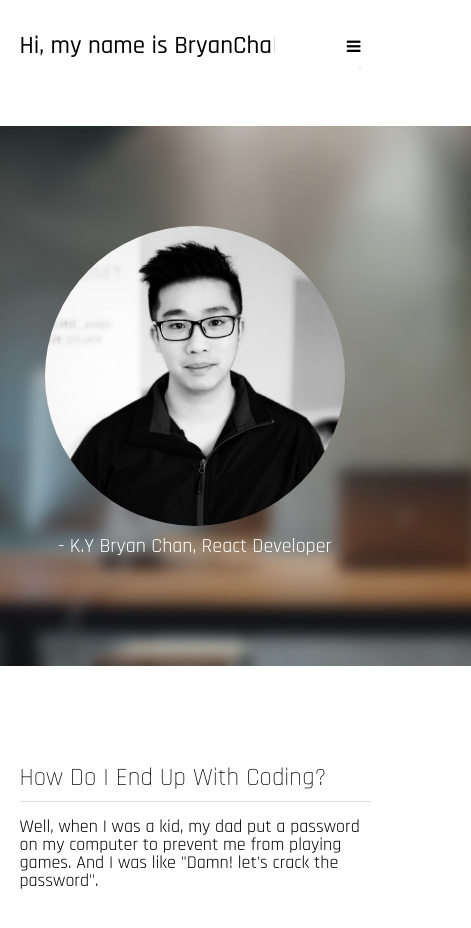
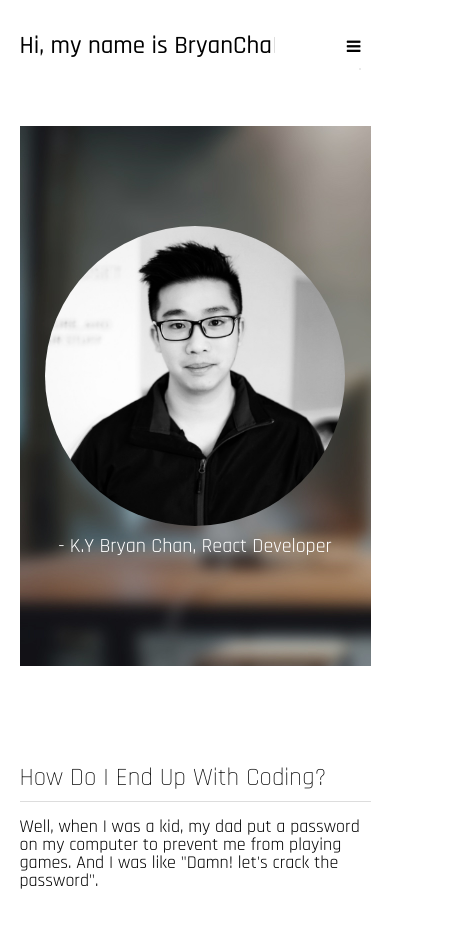
Before and after one commit to ckybryan/personal-site, a React (Create React App) app: page / in a window 390 px wide. Shown: the top 928 px of the page, 471 px wide, since content can reach past the window. Built offline with nearby package versions, Linux system fonts and the light colour scheme.

Commit message:
fix hero mobile

```diff
--- a/src/pages/Home.css
+++ b/src/pages/Home.css
@@ -25,8 +25,8 @@
 .MH-backgroundImg {
   position: absolute;
   top: 0;
-  left: -100px;
-  right: -100px;
+  left: 0px;
+  right: 0px;
   bottom: 0;
   background: url("../assets/hero.jpg") center center fixed no-repeat;
   background-size: cover;
@@ -90,5 +90,7 @@
 @media only screen and (max-width: 600px) {
   .MH-backgroundImg {
     background: url("../assets/hero.jpg") top left fixed no-repeat;
+    top: 0;
+    left: 0;
   }
 }
```
